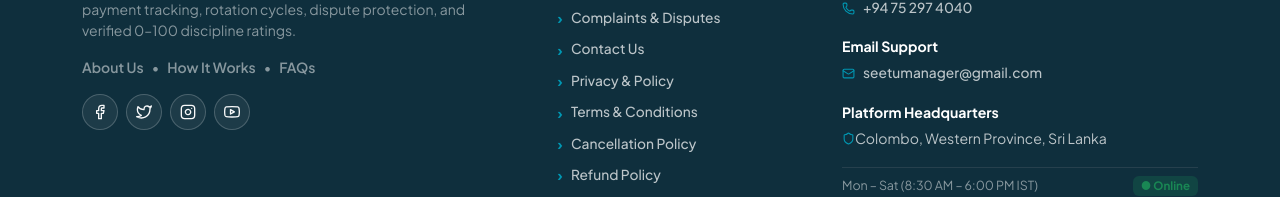
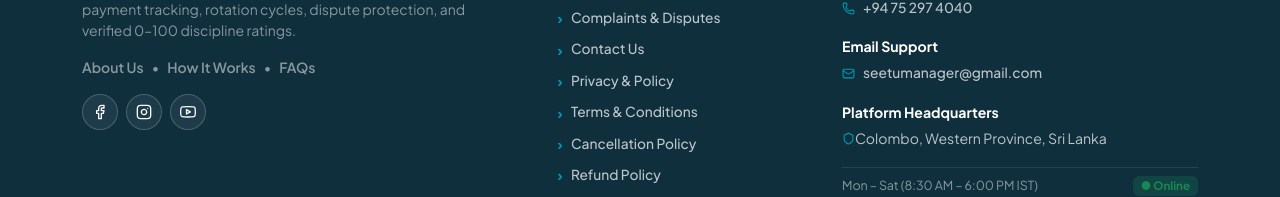
Before and after one commit to AJRaaef/seetu_manager, a React (Vite) app in the folder frontend/: page / in a window 1280 px wide. Shown: the part 4767-4964 px from the top of the page. Built offline with nearby package versions, Linux system fonts and the light colour scheme.

Commit message:
Removed Twitter

```diff
--- a/frontend/src/pages/LandingPage.jsx
+++ b/frontend/src/pages/LandingPage.jsx
@@ -1310,16 +1310,6 @@ const LandingPage = () => {
                   <Icon name="facebook" size={16} />
                 </a>
                 <a
-                  href="https://twitter.com/seetumanager"
-                  target="_blank"
-                  rel="noopener noreferrer"
-                  className="btn btn-outline-light btn-sm rounded-circle d-inline-flex align-items-center justify-content-center"
-                  style={{ width: '36px', height: '36px', backgroundColor: 'rgba(255,255,255,0.06)', borderColor: 'rgba(255,255,255,0.2)' }}
-                  title="Twitter / X"
-                >
-                  <Icon name="twitter" size={16} />
-                </a>
-                <a
                   href="https://instagram.com/seetumanager"
                   target="_blank"
                   rel="noopener noreferrer"
```
